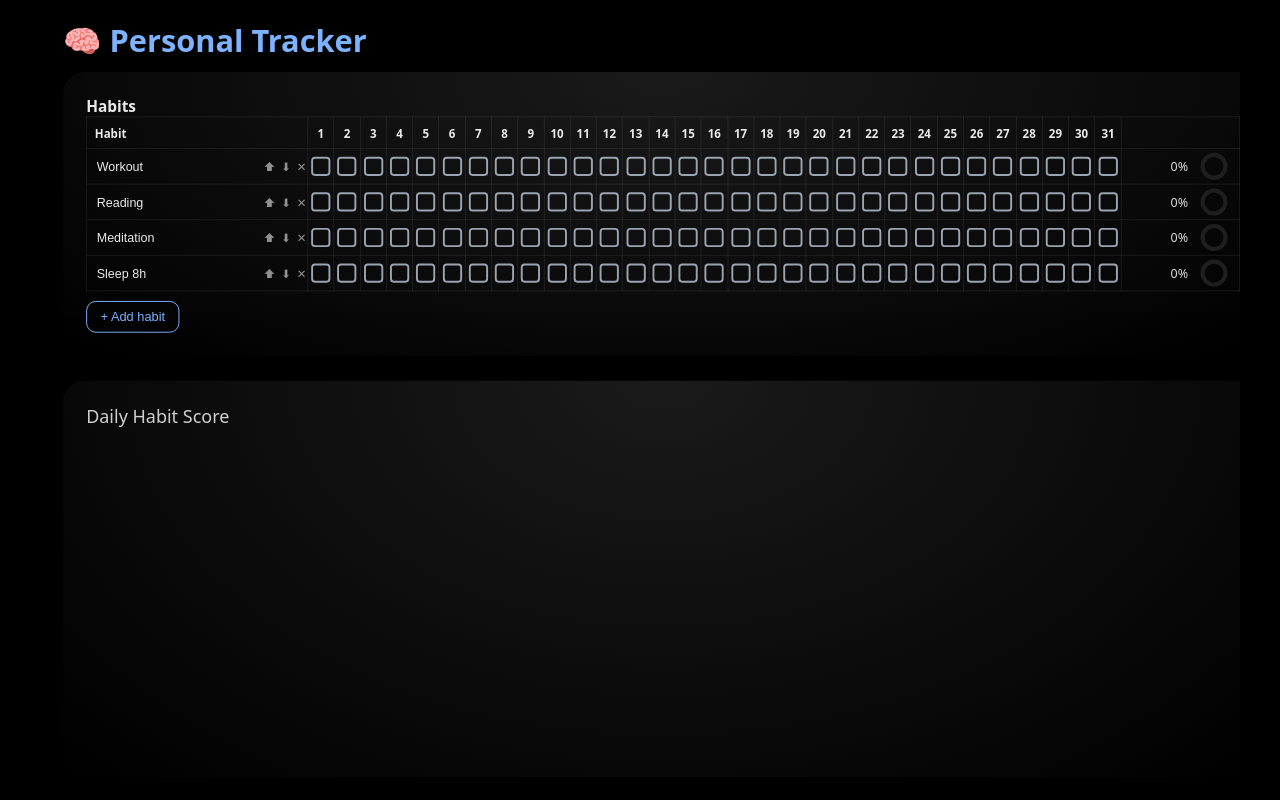
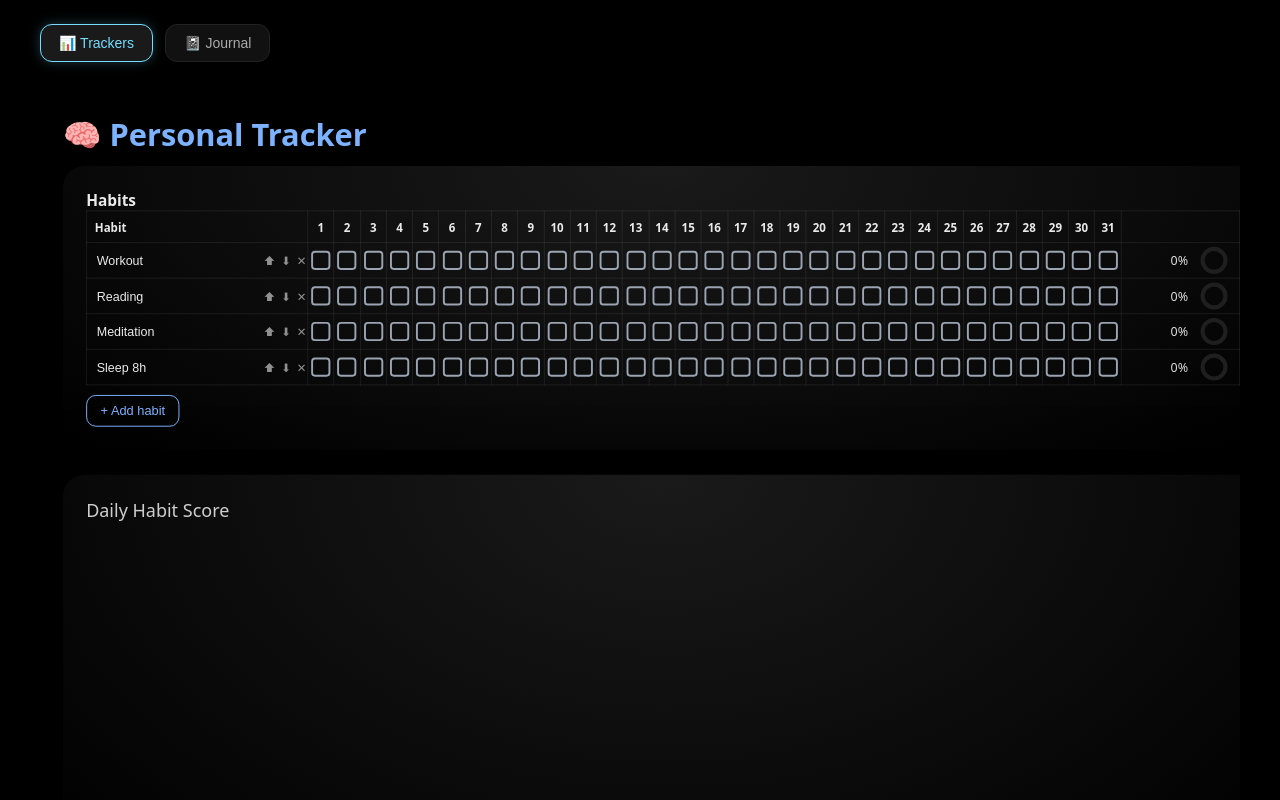
Before and after one commit to prakhharrr/perfect-tracker-, a plain HTML site: page index.html in a window 1280 px wide. Shown: the top 800 px of the page. Drawn offline with Linux system fonts and the light colour scheme.

Commit message:
Update index.html

```diff
--- a/index.html
+++ b/index.html
@@ -10,15 +10,55 @@ html, body{
   margin:0;
   padding:0;
   background:#000;
+  color:#eaeaea;
+  font-family: system-ui, -apple-system, Segoe UI, sans-serif;
 }
 
-/* reference width (same as sleep tracker) */
+/* page width same as sleep tracker */
 .page-width{
   width:1200px;
-  margin:0 auto 48px;
+  margin:0 auto;
 }
 
-/* iframe base */
+/* ---------- TABS ---------- */
+.tabs{
+  display:flex;
+  gap:12px;
+  margin:24px auto 32px;
+  width:1200px;
+}
+
+.tab-btn{
+  padding:10px 18px;
+  border-radius:12px;
+  background:#111;
+  color:#aaa;
+  border:1px solid #222;
+  cursor:pointer;
+  font-size:14px;
+}
+
+.tab-btn.active{
+  background:#1a1a1a;
+  color:#7df;
+  border-color:#7df;
+  box-shadow:0 0 12px rgba(125,223,255,.25);
+}
+
+/* ---------- TAB CONTENT ---------- */
+.tab-content{
+  display:none;
+}
+
+.tab-content.active{
+  display:block;
+}
+
+/* ---------- IFRAMES ---------- */
+.iframe-wrap{
+  margin-bottom:48px;
+}
+
 iframe{
   width:100%;
   border:none;
@@ -29,39 +69,72 @@ iframe{
 
 <body>
 
-<!-- PART 1 : Habit Tracker (SCALED TO FIT) -->
+<!-- TABS -->
+<div class="tabs">
+  <button class="tab-btn active" onclick="openTab('trackers')">
+    📊 Trackers
+  </button>
+  <button class="tab-btn" onclick="openTab('journal')">
+    📓 Journal
+  </button>
+</div>
+
+<!-- TRACKERS TAB -->
+<div id="trackers" class="tab-content active">
   <div class="page-width">
+
+    <!-- PART 1 : Habit Tracker (scaled to fit, no scroll, no cut) -->
+    <div class="iframe-wrap">
       <iframe src="part1.html" onload="fitIframe(this)"></iframe>
     </div>
 
-<!-- PART 2 : Sleep Tracker (REFERENCE – untouched) -->
-<div class="page-width">
+    <!-- PART 2 : Sleep Tracker (reference, untouched) -->
+    <div class="iframe-wrap">
       <iframe src="part2.html" onload="normalIframe(this)"></iframe>
     </div>
+    <div class="iframe-wrap">
+      <iframe src="part4.html" onload="fitIframe(this)"></iframe>
+    </div>
+
+  </div>
+</div>
+
+<!-- JOURNAL TAB -->
+<div id="journal" class="tab-content">
+  <div class="page-width">
 
     <!-- PART 3 : Journal -->
-<div class="page-width">
+    <div class="iframe-wrap">
       <iframe src="part3.html" onload="normalIframe(this)"></iframe>
     </div>
 
-  <div class="page-width">
-  <iframe src="part4.html" onload="normalIframe(this)"></iframe>
+  </div>
 </div>
 
 <script>
+/* ---------- TAB LOGIC ---------- */
+function openTab(tabId){
+  document.querySelectorAll('.tab-content').forEach(t=>{
+    t.classList.remove('active');
+  });
+  document.querySelectorAll('.tab-btn').forEach(b=>{
+    b.classList.remove('active');
+  });
+
+  document.getElementById(tabId).classList.add('active');
+  event.target.classList.add('active');
+}
+
+/* ---------- IFRAME HELPERS ---------- */
 function fitIframe(iframe){
   try{
     const doc = iframe.contentWindow.document;
     const body = doc.body;
 
-    // get actual content width
     const contentWidth = body.scrollWidth;
     const frameWidth = 1200;
-
-    // calculate scale
     const scale = frameWidth / contentWidth;
 
-    // apply scale ONLY if needed
     if(scale < 1){
       body.style.transform = `scale(${scale})`;
       body.style.transformOrigin = "top left";
@@ -71,7 +144,6 @@ function fitIframe(iframe){
     body.style.margin = "0";
     body.style.overflow = "hidden";
 
-    // fix height after scaling
     iframe.style.height =
       body.scrollHeight * scale + "px";
 
```
Lines whose indentation alone changed are shown as unchanged.
